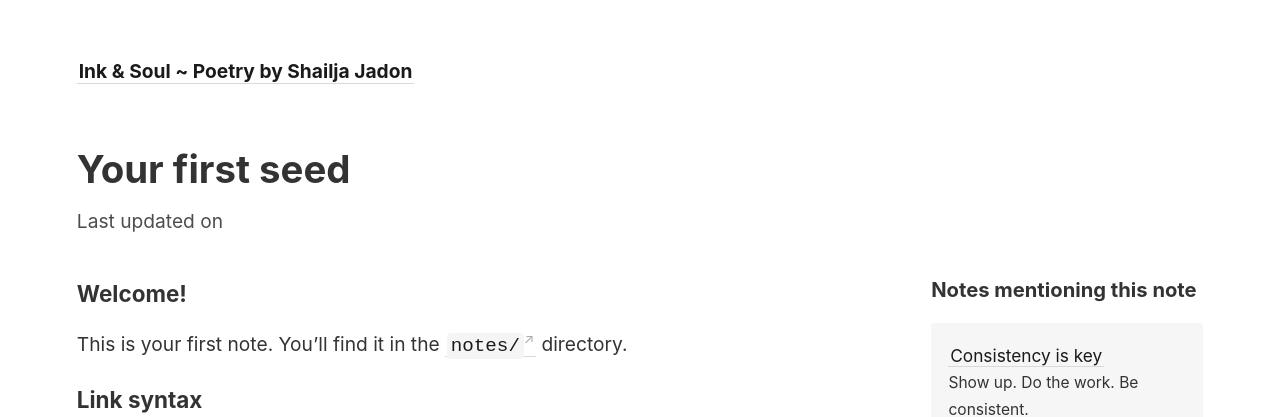
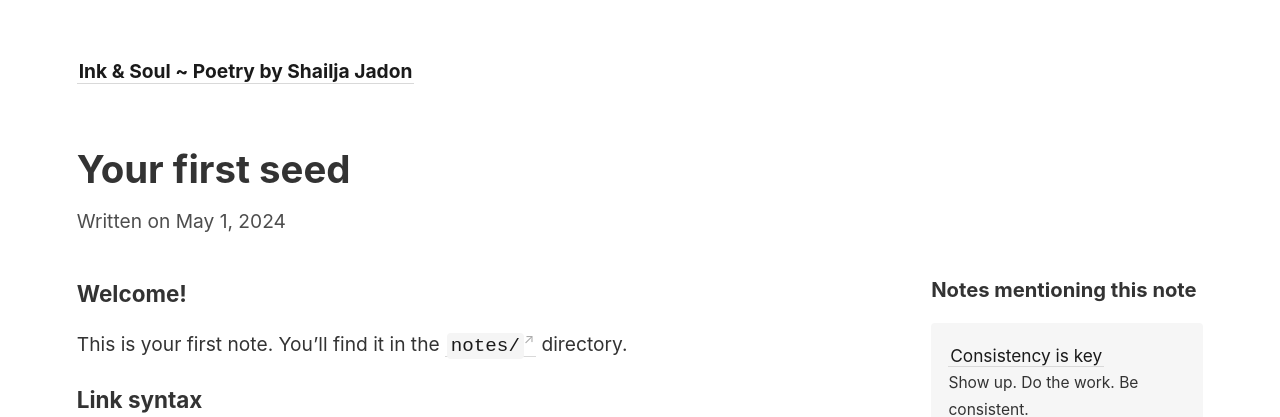
Before and after one commit to tusharnankani/poem, a Jekyll site: the page built from _notes/your-first-note.md, in a window 1280 px wide and 900 px high. Shown: the top 417 px of the window. Built offline with Jekyll 4.4.1, drawn with Linux system fonts in a browser that asks for light colours.

Commit message:
add date handling

```diff
--- a/_layouts/note.html
+++ b/_layouts/note.html
@@ -5,8 +5,8 @@ layout: default
 <article>
   <div>
     <h1>{{ page.title }}</h1>
-    <time datetime="{{ page.last_modified_at | date_to_xmlschema }}">{% if page.type != 'pages' %}
-      Last updated on {{ page.last_modified_at | date: "%B %-d, %Y" }}
+    <time datetime="{{ page.date | date_to_xmlschema }}">{% if page.type != 'pages' %}
+      Written on {{ page.date | date: "%B %-d, %Y" }}
       {% endif %}
     </time>
   </div>
--- a/_notes/your-first-note.md
+++ b/_notes/your-first-note.md
@@ -1,5 +1,6 @@
 ---
 title: Your first seed
+date: 2024-05-01
 ---
 
 ### Welcome!
```
Also changed, not shown: _pages/index.md (+3 -3 lines).
